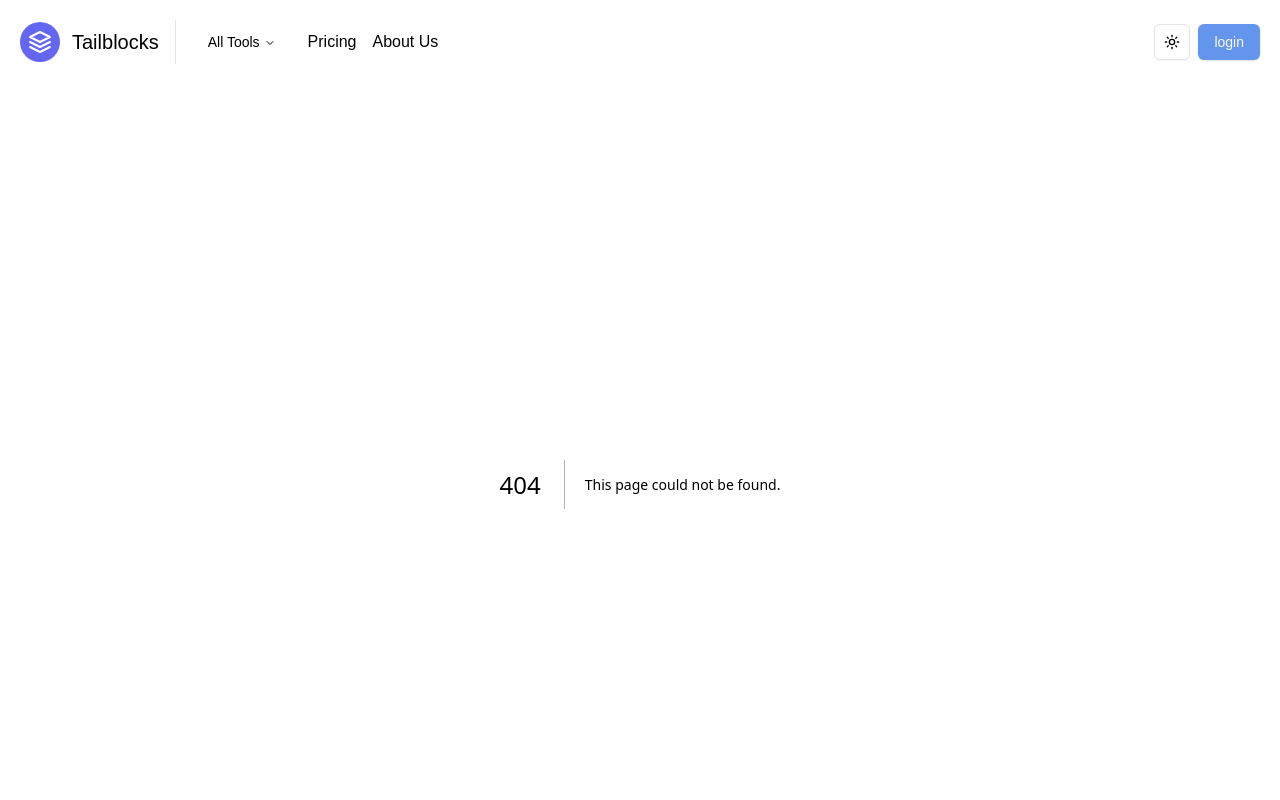
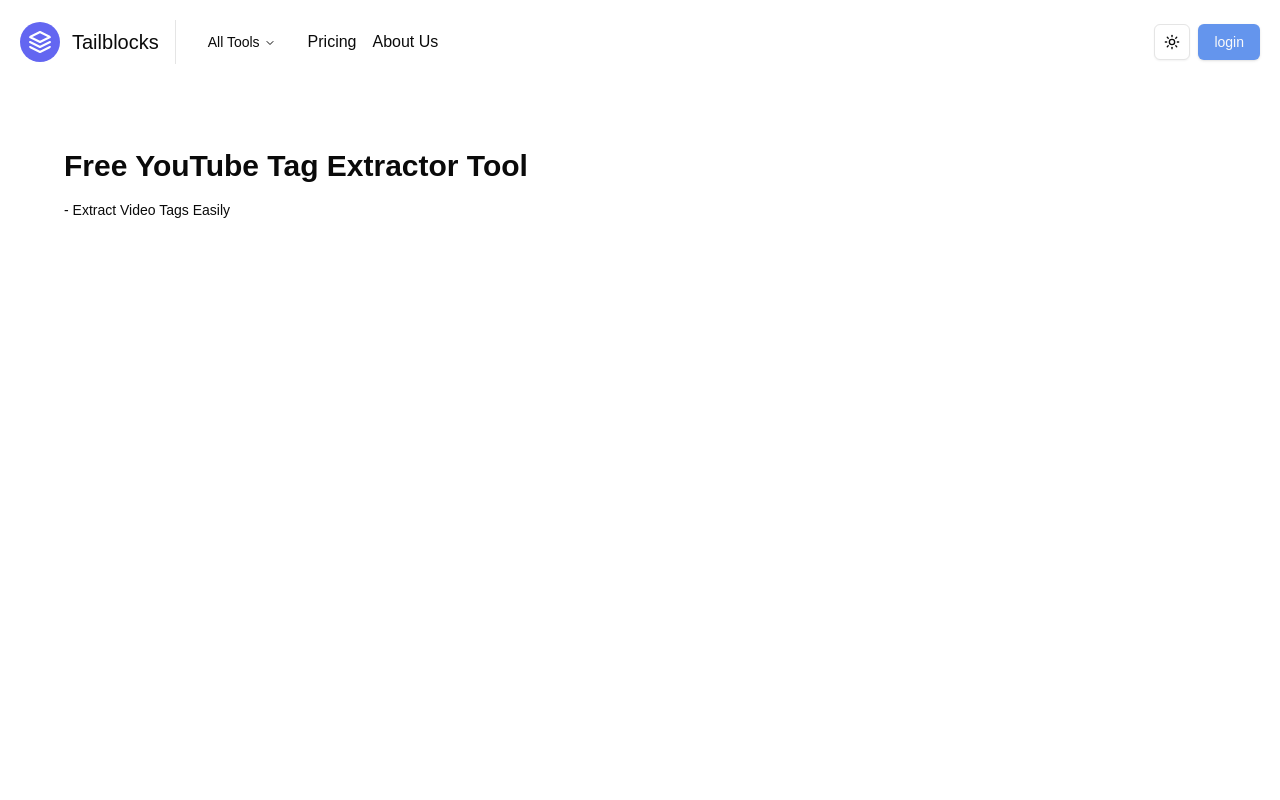
Before and after one commit to codewithtabish/ai-next-tools, a Next.js app: page /tags in a window 1280 px wide. Before the commit this address had no page. Shown: the top 800 px of the page. Built offline with nearby package versions, Linux system fonts and the light colour scheme.

Commit message:
tags page is in process

```diff
--- /dev/null
+++ b/src/app/(root)/tags/_components/TagsInputBox.tsx
@@ -0,0 +1,11 @@
+import { Button } from "@/components/ui/button"
+// import { Input } from "@/components/ui/input"
+
+export function InputWithButton() {
+  return (
+    <div className="flex w-full max-w-sm items-center space-x-2">
+      {/* <Input type="email" placeholder="Email" /> */}
+      <Button type="submit">Subscribe</Button>
+    </div>
+  )
+}
--- /dev/null
+++ b/src/app/(root)/tags/layout.tsx
@@ -0,0 +1,15 @@
+import Footer from '@/components/custom/Footer'
+import React from 'react'
+
+const layout = ({children}:{children:React.ReactNode}) => {
+  return (
+    <div>
+    <div className=" max-w-6xl min-h-[100vh] mx-auto py-12">
+      {children}
+        </div>
+      <Footer/>
+    </div>
+  )
+}
+
+export default layout
--- /dev/null
+++ b/src/app/(root)/tags/page.tsx
@@ -0,0 +1,19 @@
+import React from 'react'
+
+const TagsExtractorPage = () => {
+  return (
+    <div>
+        <div className='flex flex-col'>
+
+        <h1 id="youtube-tag-extractor"
+    className="text-2xl md:text-3xl font-bold  my-4">
+    Free YouTube Tag Extractor Tool
+</h1>
+<span className='text-sm'>- Extract Video Tags Easily</span>
+    </div>
+
+    </div>
+  )
+}
+
+export default TagsExtractorPage
```
